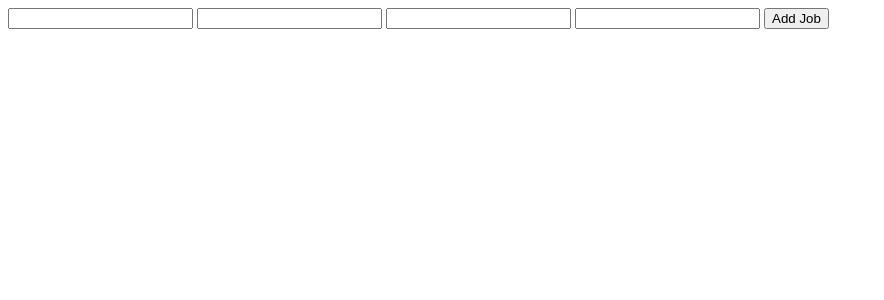
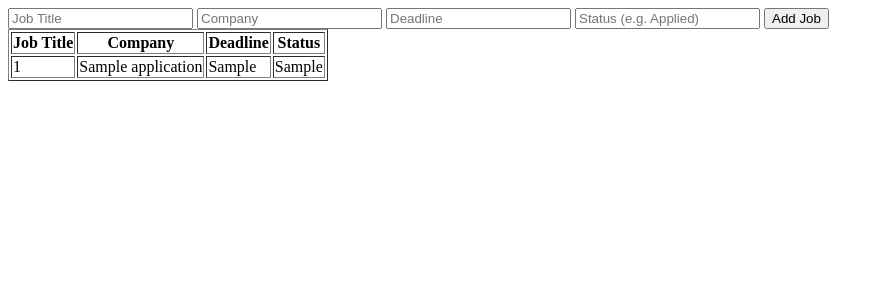
Before and after one commit to cayla-hhh/Job-Application-Tracker, a Flask app: page / in a window 1280 px wide. Shown: the top 300 px of the page, without its empty margins (0-884 px from the left). Run offline with Flask 3, Linux system fonts and the light colour scheme; tables that the repository leaves empty hold one stand-in row (values such as "Sample post").

Commit message:
Add table display for applications

```diff
--- a/templates/dashboard.html
+++ b/templates/dashboard.html
@@ -1,9 +1,26 @@
 <!DOCTYPE html>
 
 <form method="POST">
-    <input name="job_title">
-    <input name="company">
-    <input name="deadline">
-    <input name="status">
+    <input name="job_title" placeholder="Job Title">
+    <input name="company" placeholder="Company">
+    <input name="deadline" placeholder="Deadline">
+    <input name="status" placeholder="Status (e.g. Applied)">
     <button type="submit">Add Job</button>
 </form>
+
+<table border="1">
+    <tr>
+        <th>Job Title</th>
+        <th>Company</th>
+        <th>Deadline</th>
+        <th>Status</th>
+    </tr>
+    {% for app in applications %}
+    <tr>
+        <td>{{app[1]}}</td>
+        <td>{{app[2]}}</td>
+        <td>{{app[3]}}</td>
+        <td>{{app[4]}}</td>
+    </tr>
+    {% endfor %}
+</table>
```
